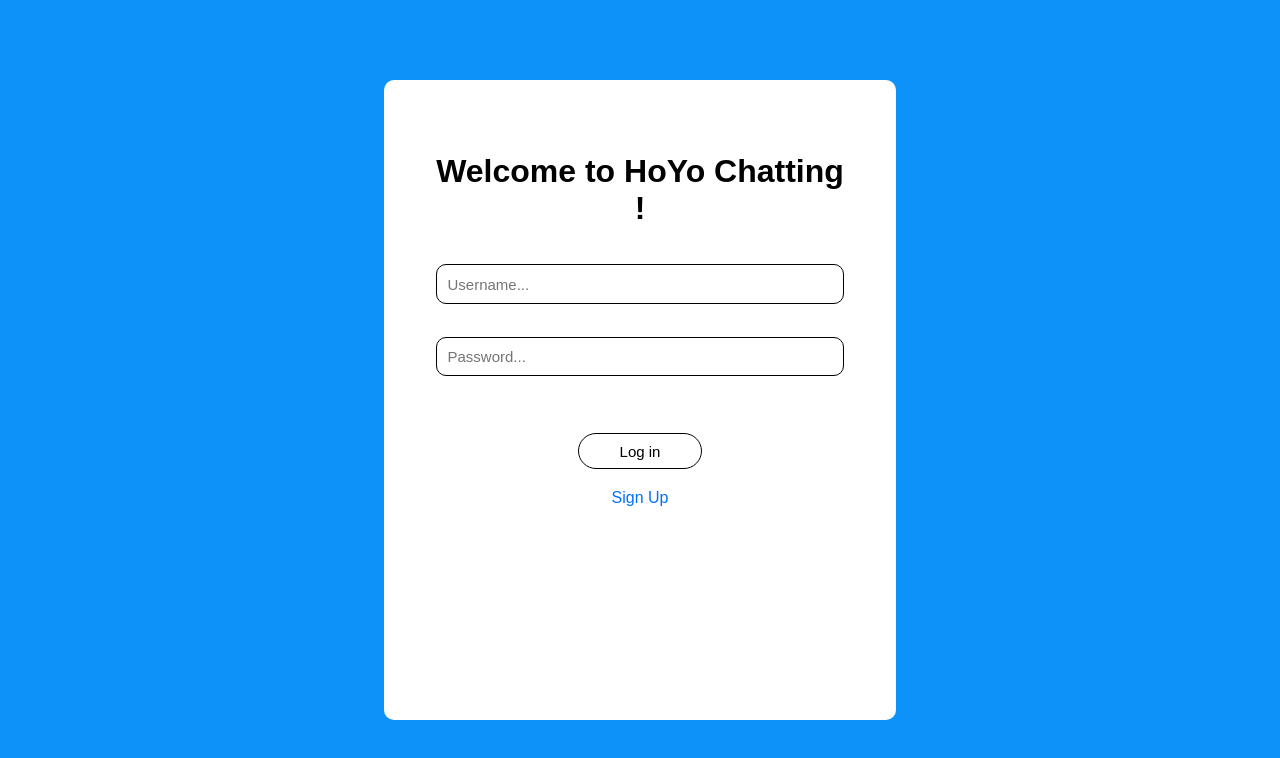
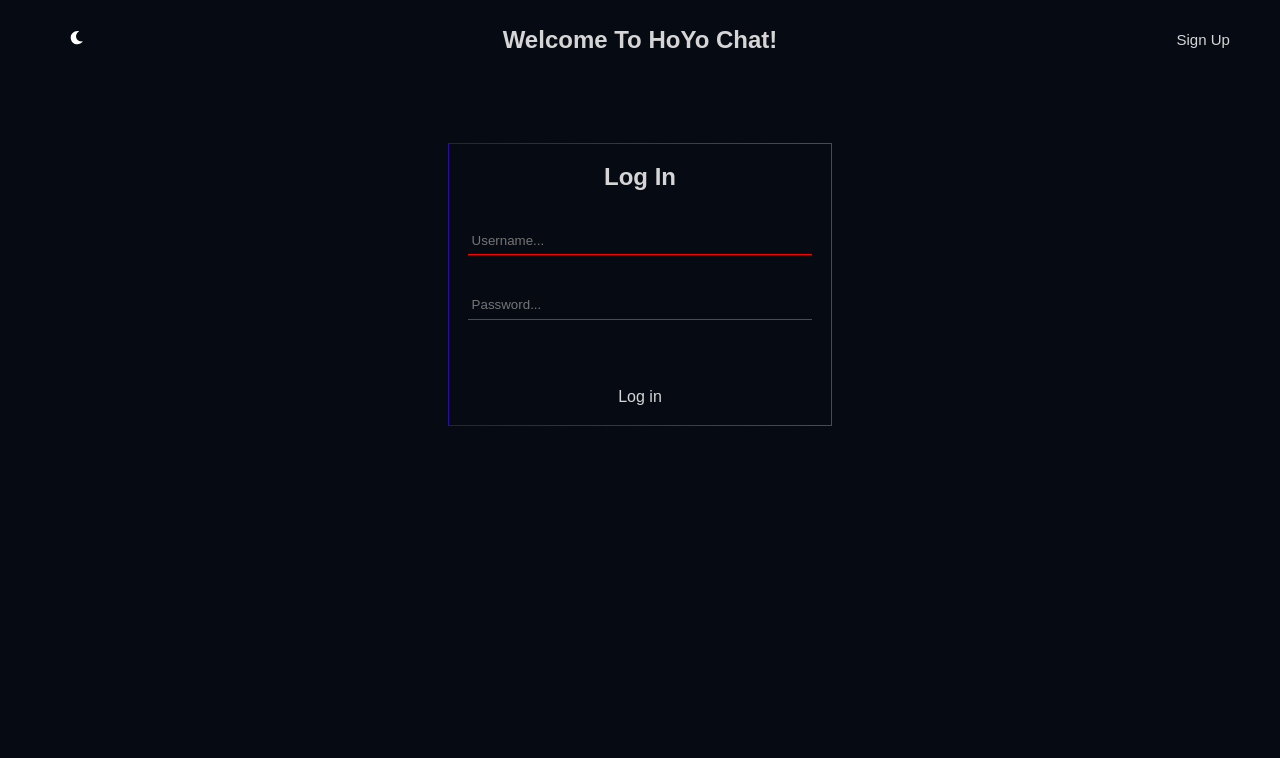
Before and after one commit to Mix4Pro/ChatBeta, a React (Create React App) app: page / in a window 1280 px wide. Shown: the top 758 px of the page. Built offline with nearby package versions, Linux system fonts and the light colour scheme; no server answers.

Commit message:
Second Commit

```diff
--- a/src/App.css
+++ b/src/App.css
@@ -6,7 +6,7 @@ html,body{
   width: 100%;
   margin: 0;
   padding: 0;
-  background-color: #0d92f9;
+  background-color: #060A13;
   color: #fff;
   font-family: sans-serif;
   box-sizing: border-box;
@@ -15,16 +15,47 @@ html,body{
 
 .container{
   width: 100svw;
-  height: 100svh;
-  display: flex;
-  justify-content: center;
-  align-items: center;
   box-sizing: border-box;
+}
+
+.light{
+  background-color: #fff;
+  color: #000;
+  transition: 800ms;
+}
+
+.light input{
+  color: #000;
+}
+
+.light a{
+  color: #000;
+  text-align: center;
+}
+
+.dark{
+  background-color: #060A13;
+  color: rgb(213, 213, 213);
+  transition: 800ms;
+}
+
+.dark input{
+  color: rgb(213, 213, 213);
+}
+
+.dark a{
+  color: rgb(213, 213, 213);
+  text-align: center;
+}
+
+h2{
+  padding: 0;
+  margin: 0;
+  text-align: center;
+  display: inline-block;
 }
 a{
   text-decoration: none;
-  color: #0070FF;
-  margin-top: 10px;
 }
 p{
   display: inline-block;
@@ -59,60 +90,95 @@ p{
 
 /* ------------------------------login---------------------------- */
 
-.div-login-form{
-  display: flex;
-  justify-content: center;
-  width: 40%;
-  height: 80%;
-  background-color: #fff;
-  color: #000;
-  border-radius: 10px;
-  transition: box-shadow 0.5s;
+.main-login-div{
+  height: 100svh;
+  box-sizing: border-box;
+  overflow-y: hidden;
 }
 
-.div-login-form:hover{
-  box-shadow: 0 0 40px 10px rgba(0,0,0,0.3);
+.login-header{
+  display: grid;
+  grid-template-columns: 0.1fr 1fr 0.1fr;
+  padding: 2% 2%;
+  align-items: center;
+  margin-bottom: 5%;
 }
 
-.login-form{
+.btn-sign-up{
+  font-size: 15px;
+}
+
+.theme-div{
   width: 100%;
-  padding: 10%;
   text-align: center;
 }
 
-.login-form input{
-  margin: 4% 0;
-  width: 94%;
-  font-family: sans-serif;
-  padding: 2.5%;
-  border-radius: 10px;
-  border: 1px solid #000;
-  outline: none;
-  font-size: 15px;
+.theme{
+  display: inline-block;
+  background: transparent;
+  color: rgb(213, 213, 213);
+  border: none;
+  padding: 0;
+  margin: 0;
+  /* text-align: left; */
 }
 
-.login-form form a {
-  background-color: transparent;
-  font-size: 15px;
-  text-align: center;
-  display: inline-block;
-  padding: 2% 10%;
-  border-radius: 20px;
-  transition: 500ms;
-  outline: none;
-  margin: 10% 0 5% 0;
-  border: 1px solid #000;
-  color: #000;
+.login-form-div{
+  display: grid;
+  justify-content: center;
+  align-content: center;
+  height: auto;
 }
 
-.login-form form a:hover{
-  transition: 400ms;
-  cursor: pointer;
-  background-color: #0d92f9;
-  border: 1px solid #0070FF;
-  color: #fff;
+.login-form-inner-div{
+  text-align: center;
+  width: 30svw;
+  border: 1px solid;
+  border-image: linear-gradient(to right, darkblue, darkorchid) 1;
+  padding: 5%;
+  box-sizing: border-box;
+  animation-name: border;
+  animation-duration: 5s;
+  animation-iteration-count: infinite;
 }
 
+@keyframes border {
+  0%{
+    border-image: linear-gradient(to right, darkblue, darkorchid) 1;
+  }
+
+  50%{
+    border-image: linear-gradient(to right, darkorchid, darkblue) 1;
+  }
+  100%{
+    border-image: linear-gradient(to right, darkblue, darkorchid) 1;
+  }
+}
+
+.form{
+  margin-bottom: 20%;
+}
+
+.login-form-inp{
+  box-sizing: border-box;
+  width: 100%;
+  display: block;
+  margin: 10% 0;
+  padding: 2% 1%;
+  background: transparent;
+  border: none;
+  border-bottom: 1px solid red;
+  outline: none;
+  color: rgb(213, 213, 213);
+  transition: border-bottom 500ms;
+}
+
+.login-form-inp:focus {
+  border-bottom: 1px solid #2152BE;
+}
+
+.btn-form{
+}
 
 /* --------------------------------------------contacts-------------------------------------- */
 
@@ -253,12 +319,13 @@ p{
 
 /* --------------------------------login------------------------- */
 
+@media screen and (max-width: 900px) {
+  .login-form-inner-div{
+    width: 50svw;
+  }
+}
+
 @media screen and (max-width:800px){
-  .div-login-form{
-    border-radius: 0;
-    width: 100%;
-    height: 100%;
-  }
 
   .container{
     padding: 0;
@@ -292,11 +359,26 @@ p{
 
 }
 
+@media screen and (max-width: 750px){
+  .login-form-inner-div{
+    width: 80svw;
+  }
+}
+
+@media screen and (max-width: 670px){
+  .login-header{
+    grid-template-columns: 0.1fr 0.8fr 0.1fr;
+  }
+}
+
 
 @media screen and (max-width: 550px) {
-  .login-form h1{
+  .login-header{
+    grid-template-columns: 0.15fr 0.75fr 0.15fr;
+  }
+  /* .login-form h2{
     font-size: 25px;
-  }
+  } */
   .login-form input{
     font-size: 15px;
   }
@@ -327,8 +409,18 @@ p{
 }
 
 @media screen and (max-width: 450px) {
+  .login-header{
+    grid-template-columns: 0.03fr 0.8.7fr 0.15fr;
+  }
+  .theme{
+    font-size: 12px;
+  }
+  .login-header a{
+    font-size: 12px;
+    font-weight: bold;
+  }
   .login-form h1{
-    font-size: 20px;
+    font-size: 15px;
   }
   .login-form input{
     font-size: 15px;
--- a/src/components/Login.js
+++ b/src/components/Login.js
@@ -1,27 +1,42 @@
-import React, { Fragment, useState } from 'react'
-// import {Link} from "react-router-dom"
+import React, { Component } from 'react';
 import axios from "axios"
 import {Link} from 'react-router-dom'
-import { useNavigate } from 'react-router-dom'
+// import { useNavigate } from 'react-router-dom'
 import {ToastContainer,toast} from "react-toastify"
+import { FaMoon } from 'react-icons/fa';
 import 'react-toastify/dist/ReactToastify.css';
 
-function Login({socket}) {
-  const navigate = useNavigate()
-  const [username,setUsername] = useState('')
-  const [password, setPassword] = useState('')
-  const toastOptions = {
+
+
+class Login extends Component {
+  constructor(props){
+    super(props);
+    this.onSubmitForm = this.onSubmitForm.bind(this)
+    this.changeTheme = this.changeTheme.bind(this)
+
+    this.inputs = React.createRef();
+  }
+
+  state = {
+    username: '',
+    password: '',
+    theme: false,
+    toastOptions: {
       className: "toast",
       position: 'bottom-right',
       autoClose: 8000,
       pauseOnHover: true,
       draggable: true,
     }
-    const onSubmitForm = async (e)=>{
+  }
+
+  async onSubmitForm(e){
     try{
-        console.log(socket)
+      let username = this.state.username
+      let password = this.state.password
+      console.log(this.props.socket)
       if(username !== '' && password !== ''){
-          await socket.emit("login", username)
+        await this.props.socket.emit("login",username)
 
         console.log("POST IS SENDING")
 
@@ -37,41 +52,90 @@ function Login({socket}) {
         //   username: username
         // })
 
-          navigate('/chat')
+        // navigate('/chat')
       }
       }catch(e){
         console.log(e)
-          toast.error("Username or Password is incorrect.", toastOptions)
+        toast.error("Username or Password is incorrect.", this.state.toastOptions)
       }
       e.preventDefault()
     }
+
+    async changeTheme(){
+      await this.setState({
+        theme: !this.state.theme
+      })
+      if(this.state.theme === true){
+        document.body.style.background = '#fff'
+        console.log('white')
+      }else{
+        document.body.style.background = '#060A13'
+        console.log('dark')
+      }
+    }
+
+
+
+  componentWillMount(){
+    if(this.state.theme === true){
+      document.body.style.background = '#fff'
+      console.log('white')
+    }else{
+      document.body.style.background = '#060A13'
+      console.log('dark')
+    }
+  }
+
+
+  render() {
     return (
-    <Fragment>
-      <div className='div-login-form'>
-        <div className='login-form'>
-          <h1>Welcome to HoYo Chatting !</h1>
-          <form action='/' method='POST' onSubmit={()=> onSubmitForm}>
+      <div className={
+        this.state.theme ? 'main-login-div light' : 'main-login-div dark'
+      }>
+        <div className='login-header'>
+          <div className='theme-div'>
+            <button className='theme' onClick={this.changeTheme}><FaMoon style={{color: this.state.theme ? '#000' : '#fff'}} /></button>
+          </div>
+
+            <h2>Welcome To HoYo Chat!</h2>
+
+            <Link className='btn-sign-up' to='/registration'>Sign Up</Link>
+        </div>
+
+        <div className='login-form-div'>
+          <div className='login-form-inner-div'>
+            <h2>Log In</h2>
+            <form className='form' action='/' method='POST' onSubmit={()=> this.onSubmitForm}>
               <input
                 type='text'
+                ref={this.inputs}
                 placeholder="Username..."
-              onChange={(e)=>{setUsername(e.target.value)}}
+                className='login-form-inp'
+                onChange={(e)=>{
+                  this.setState({
+                    username: e.target.val
+                  })
+                }}
               />
 
               <input
                 type='password'
                 placeholder="Password..."
-              onChange={(e)=>{setPassword(e.target.value)}}
+                className='login-form-inp'
+                onChange={(e)=>{
+                  this.setState({
+                    password: e.target.val
+                  })
+                }}
               />
-            <Link type='button' onClick={onSubmitForm} username={username}>Log in</Link>
-
             </form>
-          <Link to="/registration">Sign Up</Link>
+            <Link className='btn-form' type='button' to={'/chat'} onClick={this.onSubmitForm} username={this.state.username}>Log in</Link>
+          </div>
         </div>
         <ToastContainer />
       </div>
-    </Fragment>
-  )
+    );
+  }
 }
 
-
-export default Login
+export default Login;
```
Lines whose indentation alone changed are shown as unchanged.
